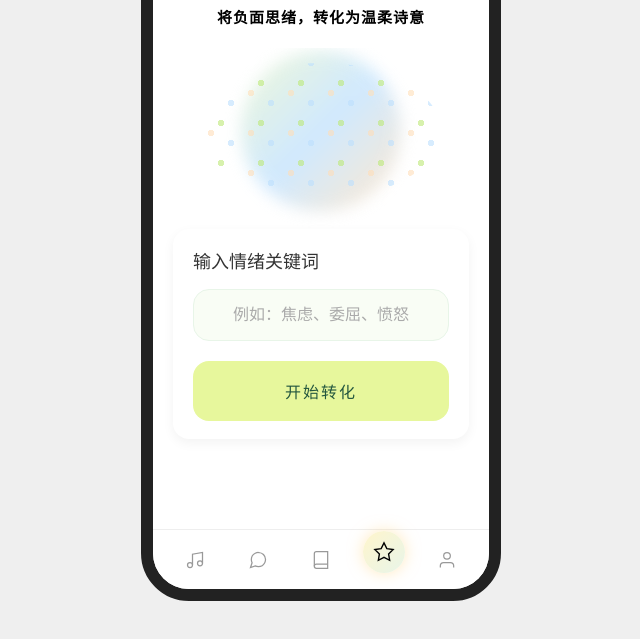
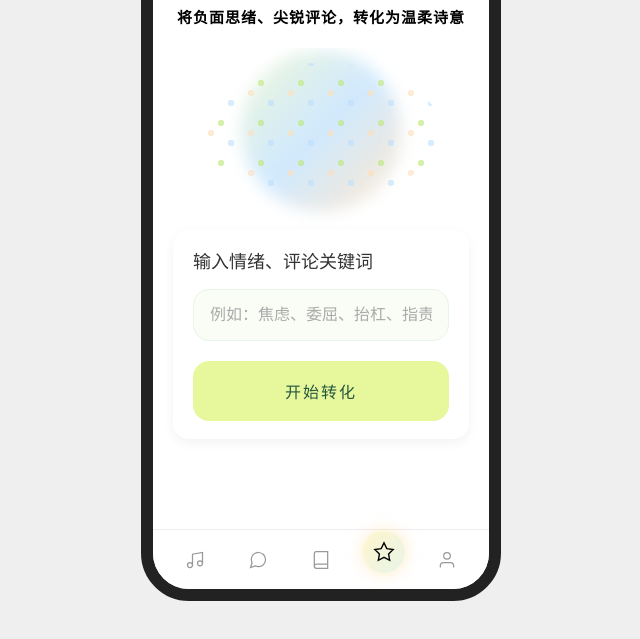
Before and after one commit to yue1010/zhiyu-qingyuan, a plain HTML site: page transform.html in a window 1280 px wide. Shown: the part 159-798 px from the top of the page, without its empty margins (319-959 px from the left). Drawn offline with Linux system fonts and the light colour scheme.

Commit message:
Update subtitles and input labels for clarity

```diff
--- a/transform.html
+++ b/transform.html
@@ -14,7 +14,7 @@
         <!-- 顶部标题 沿用 diary 样式 -->
         <div class="header-fixed">
             <h1 class="page-title">善意转化坊</h1>
-            <p class="sub-title">将负面思绪，转化为温柔诗意</p>
+            <p class="sub-title">将负面思绪、尖锐评论，转化为温柔诗意</p>
         </div>
 
         <!-- 主内容区 -->
@@ -25,8 +25,8 @@
             </div>
 
             <div class="input-card">
-                <label class="input-label">输入情绪关键词</label>
-                <input type="text" id="emotion-input" class="emotion-input" placeholder="例如：焦虑、委屈、愤怒">
+                <label class="input-label">输入情绪、评论关键词</label>
+                <input type="text" id="emotion-input" class="emotion-input" placeholder="例如：焦虑、委屈、抬杠、指责、情绪化对线">
                 <button id="transform-btn" class="transform-btn">开始转化</button>
             </div>
         </div>
@@ -74,7 +74,7 @@
             <div class="modal-mask"></div>
             <div class="modal-content">
                 <button id="close-modal" class="close-modal">×</button>
-                <h3 class="result-title">✨ 你的善意表达</h3>
+                <h3 class="result-title">✨ 温和善意表达</h3>
                 <p id="result-text" class="result-content"></p>
                 <div class="result-actions">
                     <button id="copy-btn" class="action-btn copy-btn">复制文案</button>
```
